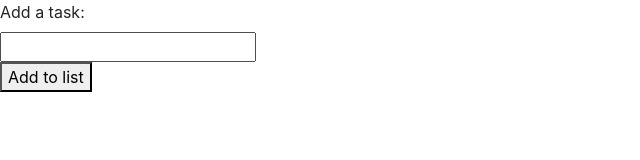
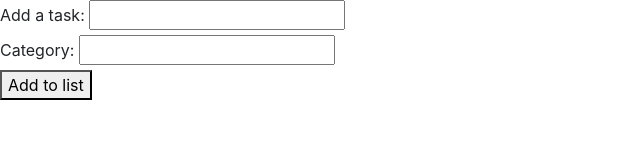
Before and after one commit to patrick-verbs/to-do-list, a plain HTML site: page index.html in a window 1280 px wide. Shown: the whole page, without its empty margins (0-640 px from the left). Drawn offline with Linux system fonts and the light colour scheme.

Commit message:
add category field to form

```diff
--- a/index.html
+++ b/index.html
@@ -16,8 +16,10 @@
 <body>
   <form id="to-do-list">
     <label for="new-task">Add a task:</label>
+    <input id="new-task" type="text">
     <br>
-    <input id="new-task" type="text">
+    <label for="new-task-category">Category:</label>
+    <input id="new-task-category" type="text">
     <br>
     <button id="new-task-button" type="submit">Add to list</button>
 
```
